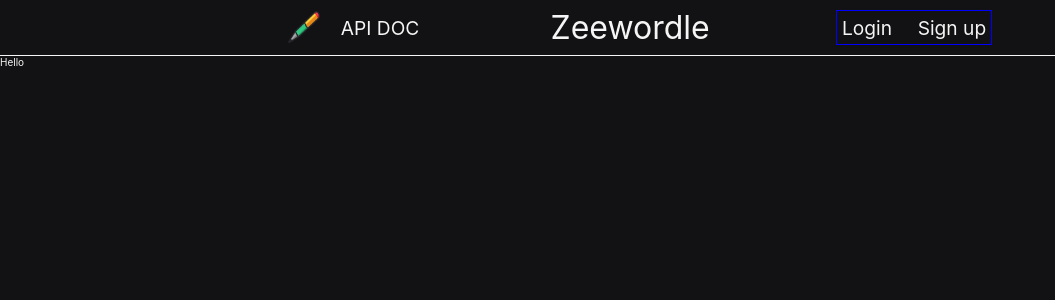
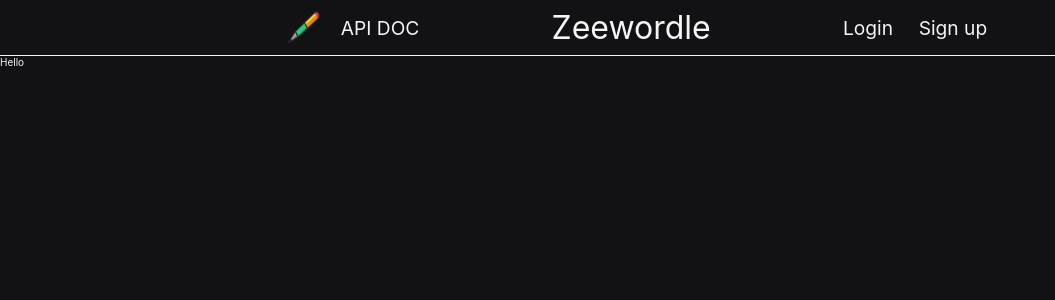
Before and after one commit to Zeeward41/Zeewordle, a React (Vite) app in the folder apps/frontend/: page / in a window 1280 px wide. Shown: the top 300 px of the page, without its empty margins (0-1055 px from the left). Built offline with nearby package versions, Linux system fonts and the light colour scheme; no server answers.

Commit message:
style(modal-menu): add border-radius and left padding to dropdown menus

```diff
--- a/apps/frontend/src/components/ModalHomeMenu/ModalHomeMenu.css
+++ b/apps/frontend/src/components/ModalHomeMenu/ModalHomeMenu.css
@@ -8,6 +8,8 @@
     position: fixed;
     display: flex;
     flex-direction: column;
+    border-radius: 7px;
+    padding-left: 0.1rem;
 }
 
 .modal-home-menu__link {
@@ -19,4 +21,5 @@
 .modal-home-menu__link:hover {
     background-color: var(--main-color);
     color: var(--font-color);
+    border-radius: 7px;
 }
--- a/apps/frontend/src/components/ModalUserMenu/ModalUserMenu.css
+++ b/apps/frontend/src/components/ModalUserMenu/ModalUserMenu.css
@@ -7,6 +7,8 @@
     position: fixed;
     display: flex;
     flex-direction: column;
+    border-radius: 7px;
+    padding-left: 0.1rem;
 }
 
 .modal-user-menu__link {
@@ -19,4 +21,5 @@
 .modal-user-menu__link:hover {
     background-color: var(--main-color);
     color: var(--font-color);
+    border-radius: 7px;
 }
--- a/apps/frontend/src/components/Navbar/Navbar.css
+++ b/apps/frontend/src/components/Navbar/Navbar.css
@@ -3,10 +3,6 @@
 .navbar__login,
 .navbar__profile {
     display: none;
-}
-
-.navbar__right {
-    border: blue 1px solid;
 }
 
 .navbar__wrapper {
```
